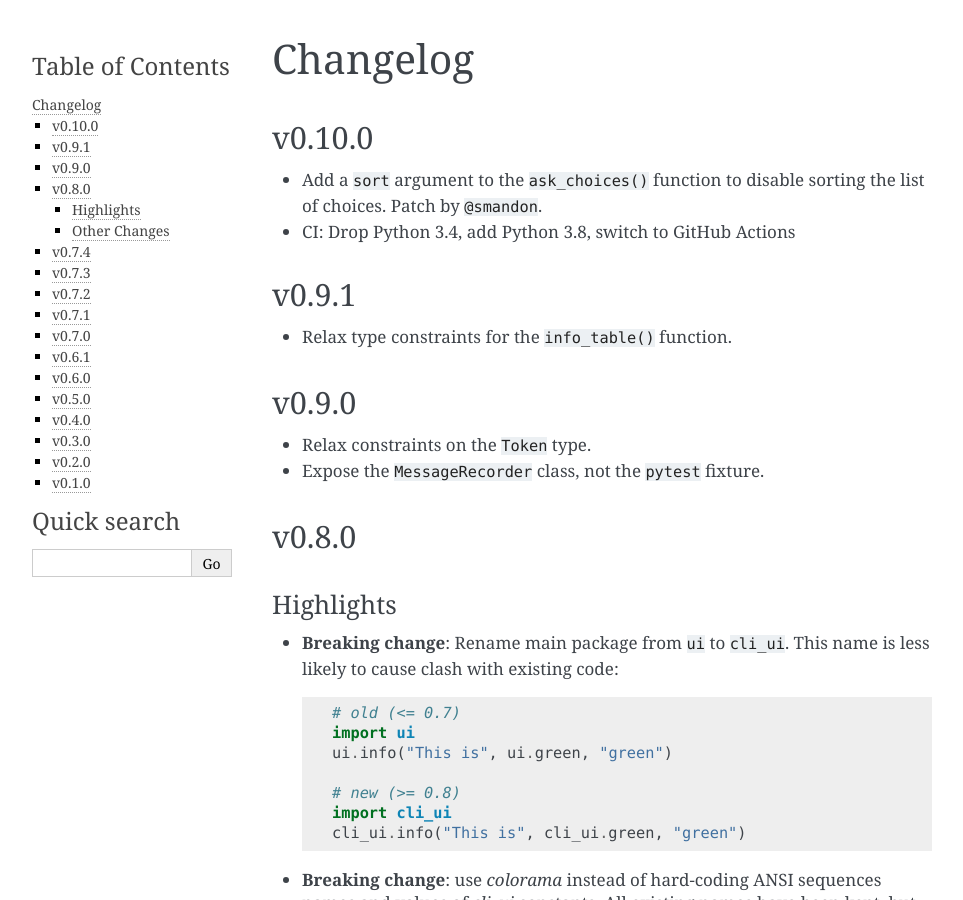
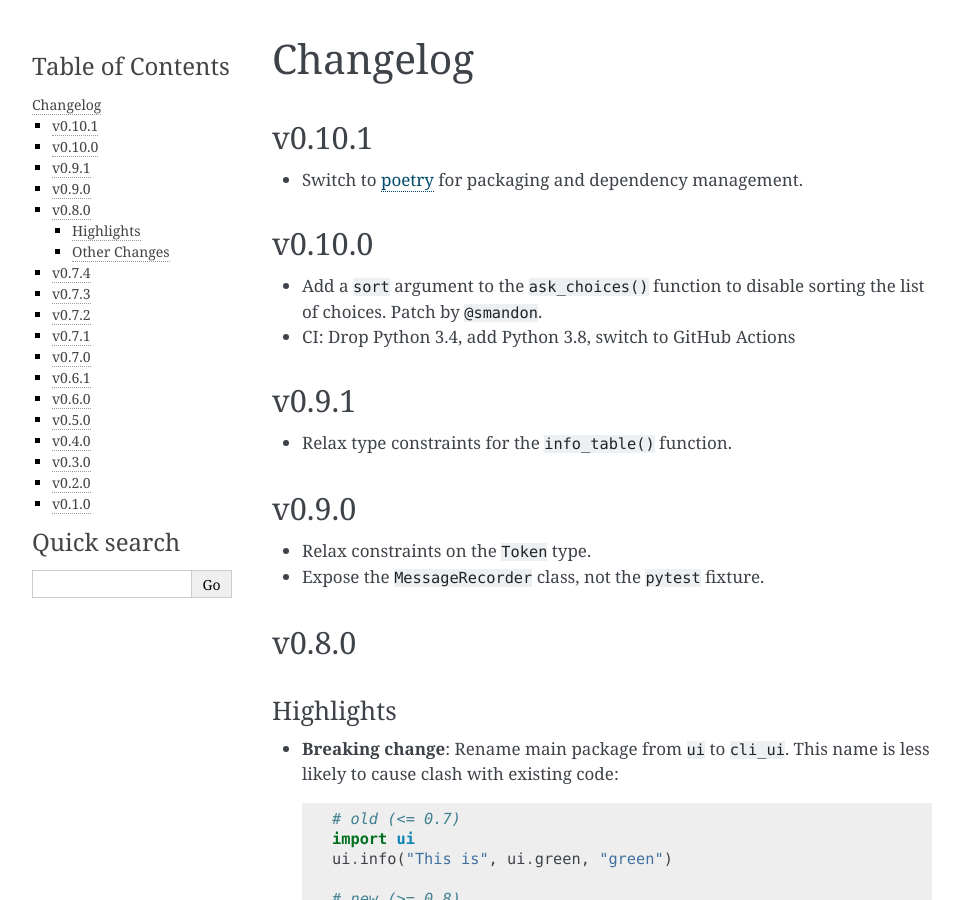
Before and after one commit to your-tools/python-cli-ui, a Sphinx documentation site: the page built from docs/changelog.rst, in a window 1280 px wide and 900 px high. Shown: the whole window, without its empty margins (148-1111 px from the left). Built offline with Sphinx 7.4.7, drawn with Linux system fonts in a browser that asks for light colours.

Commit message:
Update changelog

```diff
--- a/docs/changelog.rst
+++ b/docs/changelog.rst
@@ -1,5 +1,10 @@
 Changelog
 ----------
+
+v0.10.1
++++++++
+
+* Switch to `poetry <https://python-poetry.org/>`_ for packaging and dependency management.
 
 v0.10.0
 +++++++
```
